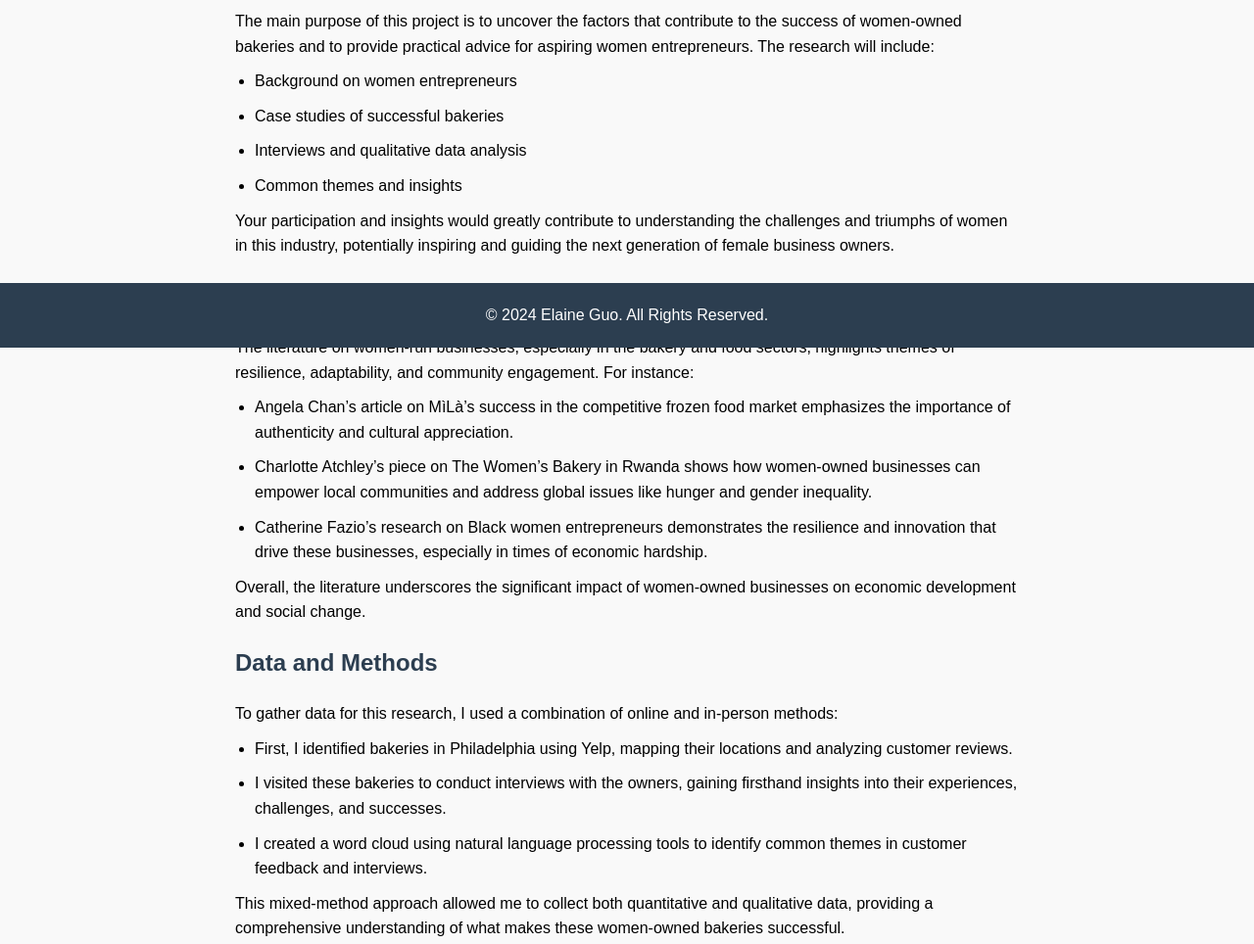
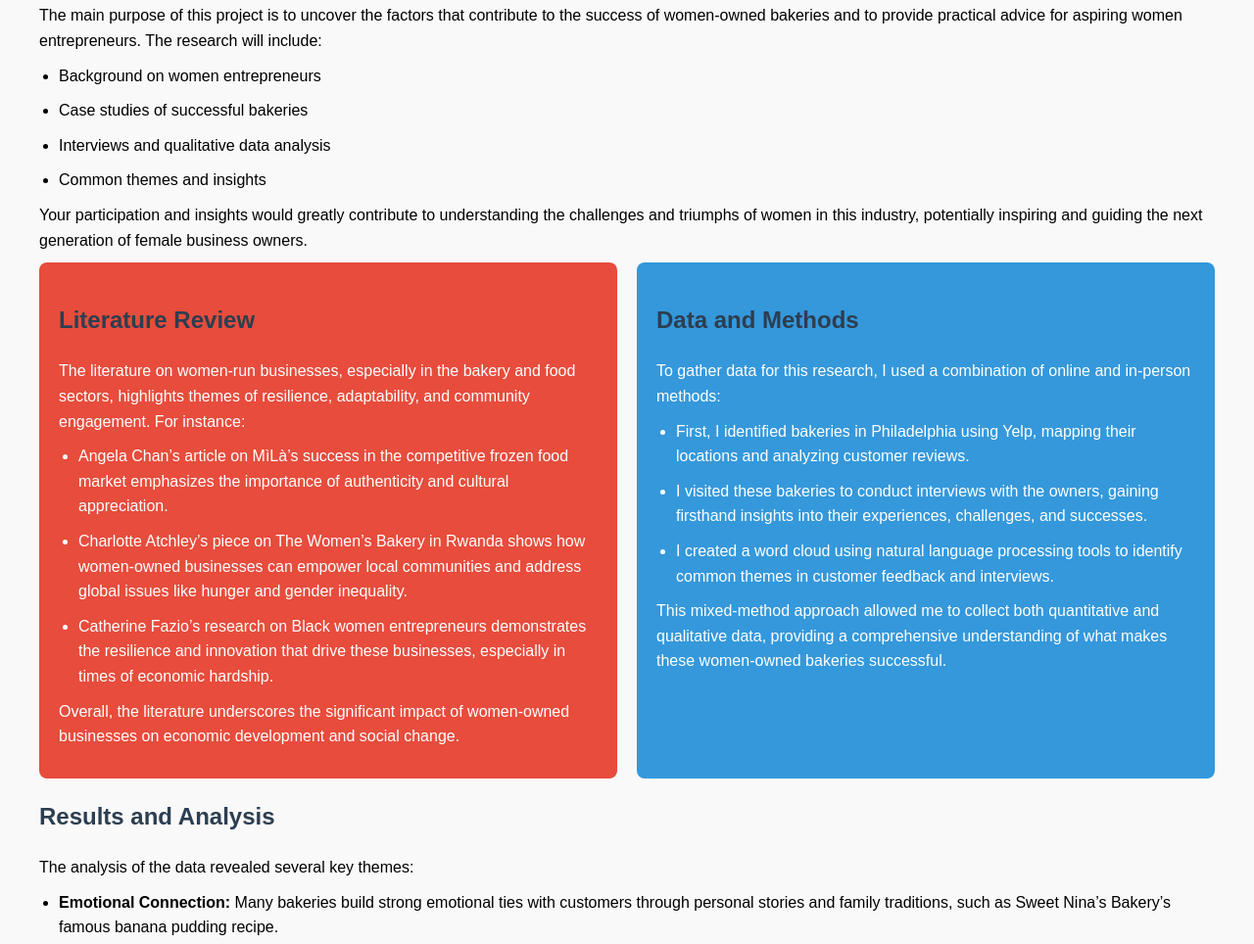
Before and after one commit to elaineyulan/elaineyulan.github.io, a plain HTML site: page index.html in a window 1280 px wide. Shown: the part 445-1409 px from the top of the page at 98% size. Drawn offline with Linux system fonts and the light colour scheme.

Commit message:
Update index.html

```diff
--- a/index.html
+++ b/index.html
@@ -13,14 +13,14 @@
             line-height: 1.6;
         }
         header {
-            background-color: #7f8c8d;
+            background-color: #34495e;
             color: white;
-            padding: 10px 0;
+            padding: 20px 0;
             text-align: center;
         }
         .container {
             padding: 20px;
-            max-width: 800px;
+            max-width: 1200px;
             margin: auto;
         }
         h1, h2, h3 {
@@ -41,14 +41,31 @@
             height: auto;
             margin: 20px 0;
         }
+        .split-container {
+            display: flex;
+            flex-wrap: wrap;
+            gap: 20px;
+        }
+        .split-container .half {
+            flex: 1;
+            padding: 20px;
+            background-color: #ecf0f1;
+            border-radius: 8px;
+        }
+        .split-container .half:nth-child(odd) {
+            background-color: #e74c3c;
+            color: white;
+        }
+        .split-container .half:nth-child(even) {
+            background-color: #3498db;
+            color: white;
+        }
         .footer {
             background-color: #2c3e50;
             color: white;
             text-align: center;
             padding: 10px 0;
-            position: fixed;
-            width: 100%;
-            bottom: 0;
+            margin-top: 20px;
         }
     </style>
 </head>
@@ -77,7 +94,8 @@
         <p>Your participation and insights would greatly contribute to understanding the challenges and triumphs of women in this industry, potentially inspiring and guiding the next generation of female business owners.</p>
     </section>
 
-    <section>
+    <section class="split-container">
+        <div class="half">
             <h2>Literature Review</h2>
             <p>The literature on women-run businesses, especially in the bakery and food sectors, highlights themes of resilience, adaptability, and community engagement. For instance:</p>
             <ul>
@@ -86,9 +104,9 @@
                 <li>Catherine Fazio’s research on Black women entrepreneurs demonstrates the resilience and innovation that drive these businesses, especially in times of economic hardship.</li>
             </ul>
             <p>Overall, the literature underscores the significant impact of women-owned businesses on economic development and social change.</p>
-    </section>
+        </div>
 
-    <section>
+        <div class="half">
             <h2>Data and Methods</h2>
             <p>To gather data for this research, I used a combination of online and in-person methods:</p>
             <ul>
@@ -97,6 +115,7 @@
                 <li>I created a word cloud using natural language processing tools to identify common themes in customer feedback and interviews.</li>
             </ul>
             <p>This mixed-method approach allowed me to collect both quantitative and qualitative data, providing a comprehensive understanding of what makes these women-owned bakeries successful.</p>
+        </div>
     </section>
 
     <section>
```
Lines whose indentation alone changed are shown as unchanged.
